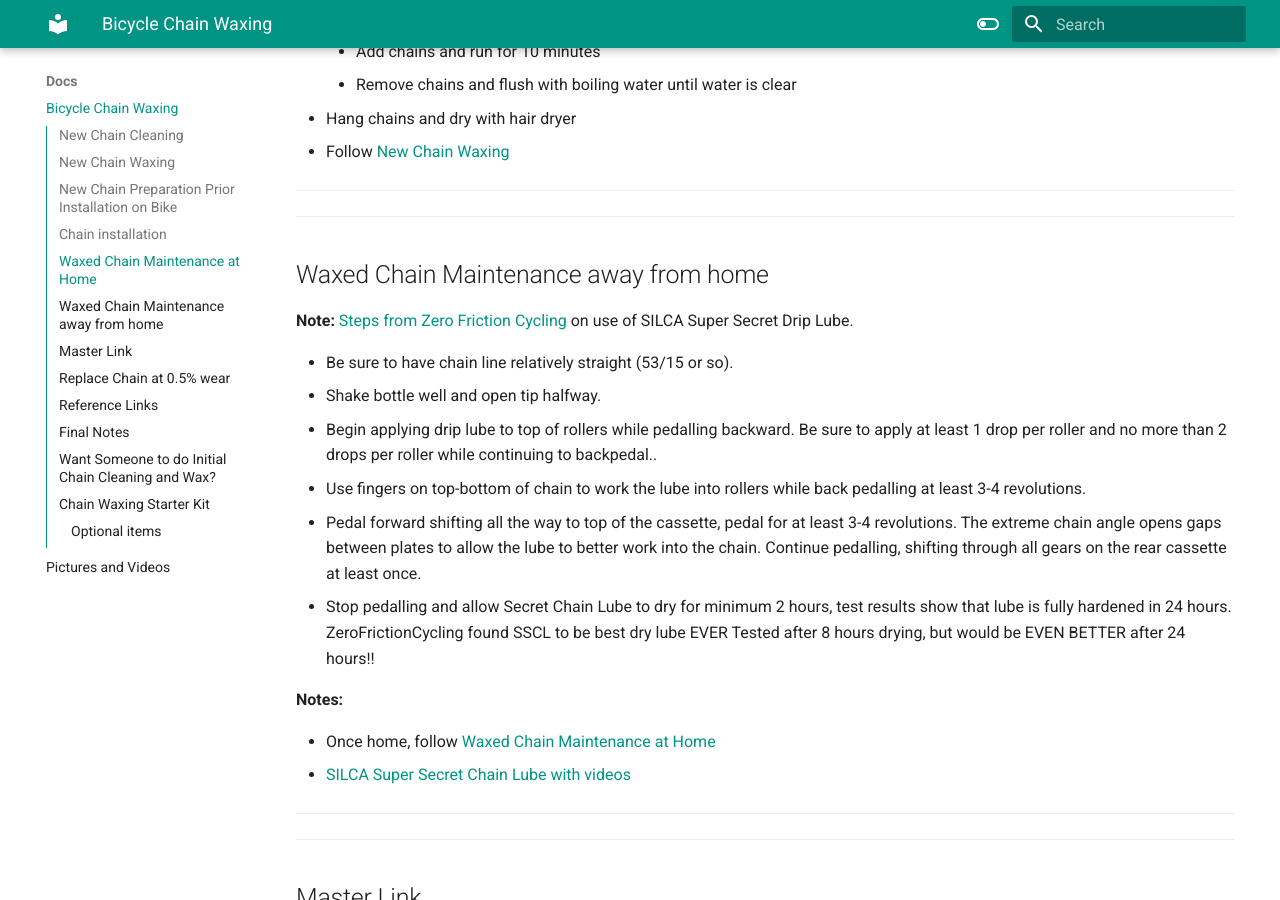
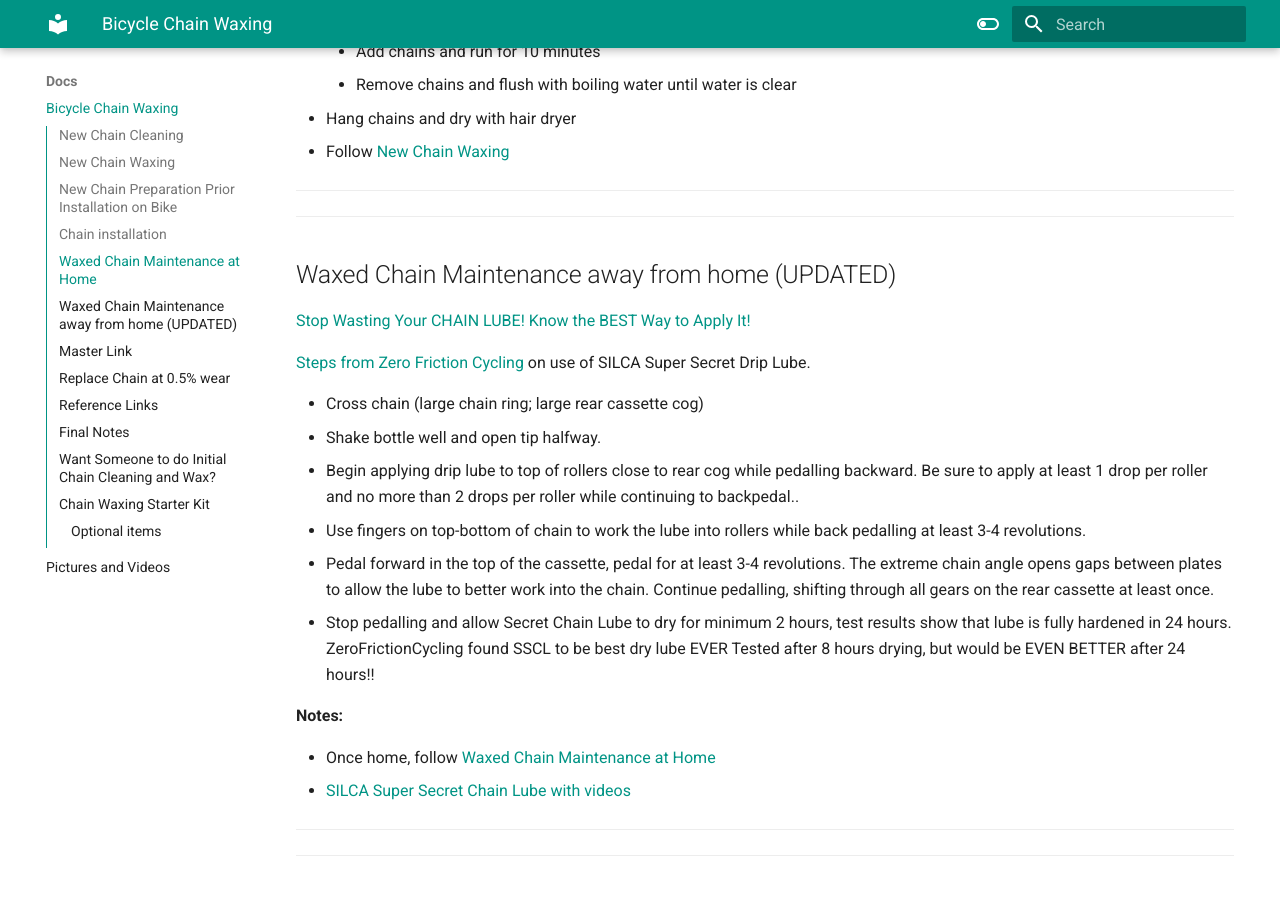
Before and after one commit to rneher-igel/Neher, an MkDocs documentation site: the page built from docs/Docs/Bicycle-Chain-Waxing.md, in a window 1280 px wide and 900 px high, scrolled down 3867 px. Built offline with MkDocs 1.6.1 and Material for MkDocs 9.7.7, drawn with Linux system fonts in a browser that asks for light colours.

Commit message:
Updated for waxing away from home

```diff
--- a/docs/Docs/Bicycle-Chain-Waxing.md
+++ b/docs/Docs/Bicycle-Chain-Waxing.md
@@ -92,15 +92,17 @@ flowchart TD
 
 -----
 
-## Waxed Chain Maintenance away from home
+## Waxed Chain Maintenance away from home (UPDATED)
 
-**Note:** [Steps from Zero Friction Cycling](https://zerofrictioncycling.com.au/wp-content/uploads/2020/10/Lubricant-detail-review-Silca-super-secret-drip-v1.1.pdf) on use of SILCA Super Secret Drip Lube.
+[Stop Wasting Your CHAIN LUBE! Know the BEST Way to Apply It!](https://youtu.be/Vot15ro-fcE?si=Jcr4AM8XifbXqph6)
 
-- Be sure to have chain line relatively straight (53/15 or so).
+[Steps from Zero Friction Cycling](https://zerofrictioncycling.com.au/wp-content/uploads/2020/10/Lubricant-detail-review-Silca-super-secret-drip-v1.1.pdf) on use of SILCA Super Secret Drip Lube.
+
+- Cross chain (large chain ring; large rear cassette cog)
 - Shake bottle well and open tip halfway.
-- Begin applying drip lube to top of rollers while pedalling backward. Be sure to apply at least 1 drop per roller and no more than 2 drops per roller while continuing to backpedal..
+- Begin applying drip lube to top of rollers close to rear cog while pedalling backward. Be sure to apply at least 1 drop per roller and no more than 2 drops per roller while continuing to backpedal..
 - Use fingers on top-bottom of chain to work the lube into rollers while back pedalling at least 3-4 revolutions.
-- Pedal forward shifting all the way to top of the cassette, pedal for at least 3-4 revolutions. The extreme chain angle opens gaps between plates to allow the lube to better work into the chain. Continue pedalling, shifting through all gears on the rear cassette at least once.
+- Pedal forward in the top of the cassette, pedal for at least 3-4 revolutions. The extreme chain angle opens gaps between plates to allow the lube to better work into the chain. Continue pedalling, shifting through all gears on the rear cassette at least once.
 - Stop pedalling and allow Secret Chain Lube to dry for minimum 2 hours, test results show that lube is fully hardened in 24 hours. ZeroFrictionCycling found SSCL to be best dry lube EVER Tested after 8 hours drying, but would be EVEN BETTER after 24 hours!!
 
 **Notes:**
```
